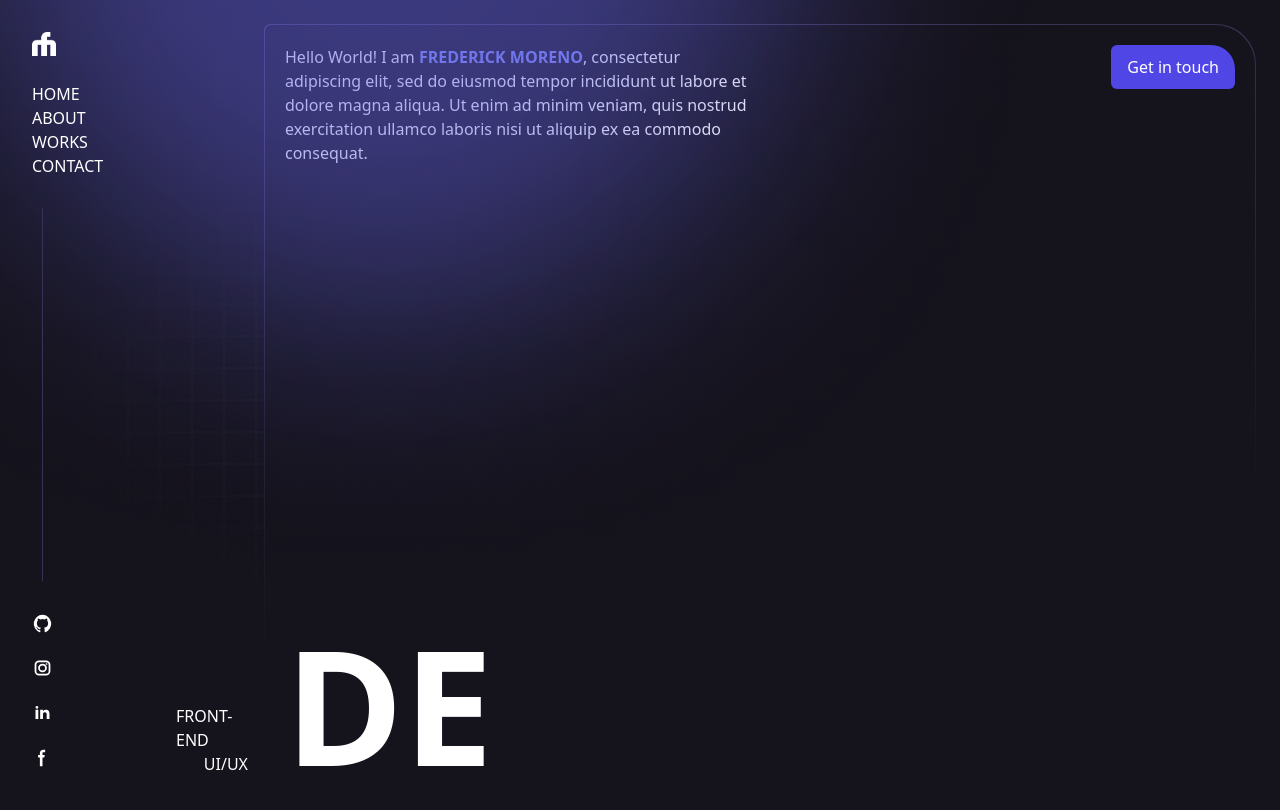
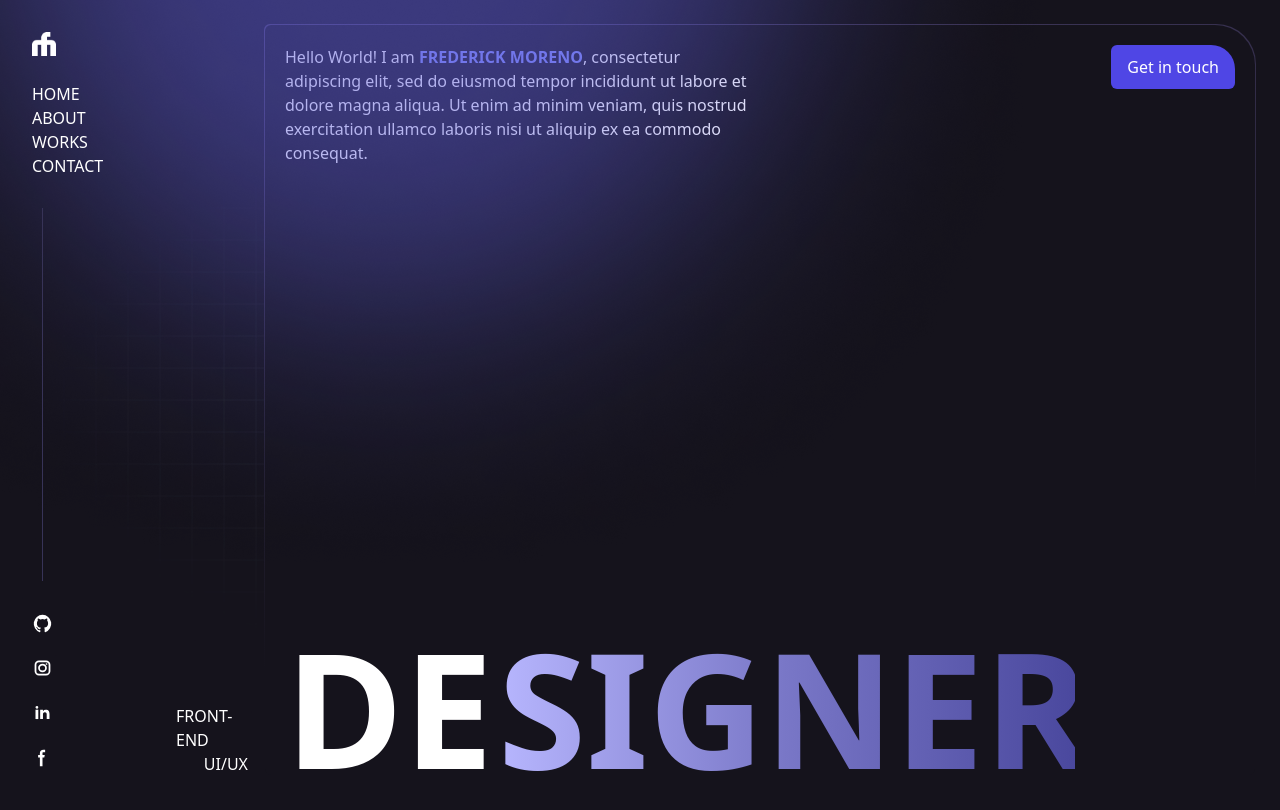
Before and after one commit to fwedwicc/FM-Portfolio, a React (Vite) app in the folder fm-portfolio/: page / in a window 1280 px wide. Shown: the top 810 px of the page. Built offline with nearby package versions, Linux system fonts and the light colour scheme.

Commit message:
Added gradient value in the heading animation

```diff
--- a/fm-portfolio/src/components/Hero.jsx
+++ b/fm-portfolio/src/components/Hero.jsx
@@ -24,7 +24,7 @@ const Hero = () => {
               </div>
             </div>
             {/* Bottom Side */}
-            <div className='flex items-start '>
+            <div className='flex items-start'>
               <h1 className=''>
                 <span>DE</span>
                 <div class="message">
--- a/fm-portfolio/src/index.css
+++ b/fm-portfolio/src/index.css
@@ -5,7 +5,7 @@
 
 @layer base {
   html {
-    @apply scroll-smooth overflow-x-hidden;
+    @apply scroll-smooth;
   }
   p, h4 {
     @apply lg:text-[16px] text-[12px];
@@ -39,11 +39,8 @@
   */
 }
 
-
-
-
 h1 {
-  @apply lg:w-[950px] w-[300px] text-white font-black text-[3rem] lg:text-[10rem] lg:mb-[-4.3rem] mb-[-3rem];
+  @apply lg:w-[950px] w-[250px] text-white font-black text-[2.5rem] lg:text-[10rem] lg:mb-[-4.5rem] mb-[-2rem];
   text-transform: uppercase;
   white-space: nowrap;
   overflow: hidden;
@@ -51,55 +48,49 @@ h1 {
 }
 
 .message {
-  @apply bg-base lg:left-[208px] left-[104px] lg:top-[20px];
-  color: #fff;
+  @apply bg-transparent lg:left-[208px] left-[51px] lg:top-[20px] bg-gradient-to-r from-[#B8B7FF] via-[#7977C7] to-[#4A489E] inline-block text-transparent bg-clip-text;
   display: block;
   overflow: hidden;
   position: absolute;
-  animation: openclose 5s ease-in-out infinite;
+  animation: openclose 8s ease-in-out infinite;
 }
 
 
 @keyframes openclose {
   0% {
-    top: -1px;
-    width: 0;
+    @apply w-0 top-[0.4px];
   }
   10% {
-    width: 0;
+    @apply w-0 top-[0.4px];
   }
   20% {
-    @apply top-[-1px] w-[900px] indent-[5px];
+    @apply top-[0.4px] w-[890px] indent-[5px];
   }
   30% {
-    @apply top-[-1px] w-[900px] indent-[5px];
+    @apply top-[0.4px] w-[890px] indent-[5px];
   }
   40% {
-    top: -1px;
-    width: 0;
+    @apply top-[0.4px] w-0 indent-[5px];
   }
   50% {
-    top: -1px;
-    width: 0;
+    @apply top-[0.4px] w-0 indent-[5px];
   }
   55% {
-    @apply top-[-14.9rem] w-0;
+    @apply top-[-15rem] w-0;
   }
   60% {
-    @apply top-[-14.9rem] w-0;
+    @apply top-[-15rem] w-0;
   }
   70% {
-    @apply top-[-14.9rem] w-[900px] indent-[5px];
+    @apply top-[-15rem] w-[610px] indent-[5px];
   }
   80% {
-    @apply top-[-14.9rem] w-[900px] indent-[5px];
+    @apply top-[-15rem] w-[610px] indent-[5px];
   }
   90% {
-    @apply top-[-14.9rem] w-0;
+    @apply top-[-15rem] w-0;
   }
   100% {
-    top: 0;
-    width: 0;
-    text-indent: 0;
+    @apply top-0 w-0 indent-0;
   }
 }
```
